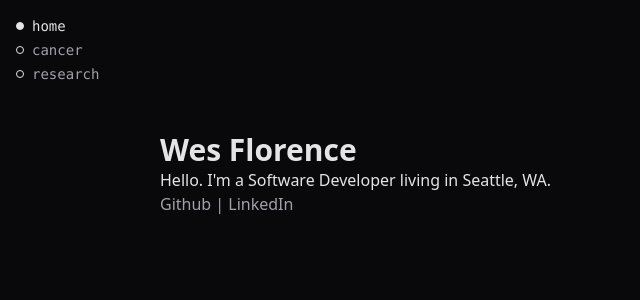
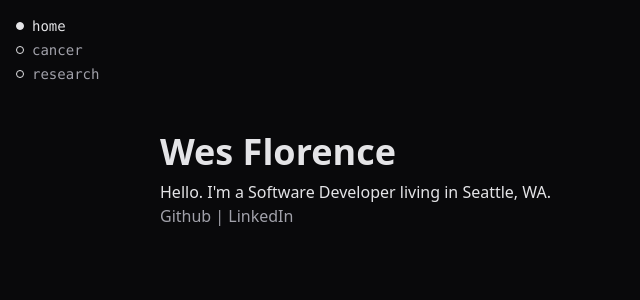
Before and after one commit to wesleyflorence/wesleyflorence.github.io, a SvelteKit app: page / in a window 1280 px wide. Shown: the top 300 px of the page, without its empty margins (0-640 px from the left). Built offline with nearby package versions, Linux system fonts and the light colour scheme.

Commit message:
Small styling change

```diff
--- a/src/routes/+page.svelte
+++ b/src/routes/+page.svelte
@@ -1,7 +1,7 @@
 <svelte:head>
   <title>wesflorence</title>
 </svelte:head>
-<h1 class="text-3xl font-bold">Wes Florence</h1>
+<h1 class="text-4xl font-bold mb-2">Wes Florence</h1>
 <p>Hello. I'm a Software Developer living in Seattle, WA.</p>
 <div class="text-zinc-400">
 <a href="https://github.com/wesleyflorence" class="hover:text-zinc-50">Github</a>
--- a/src/routes/cancer/+page.svelte
+++ b/src/routes/cancer/+page.svelte
@@ -1,7 +1,7 @@
 <svelte:head>
 	<title>wesflorence :: cancer db</title>
 </svelte:head>
-<h1 class="text-4xl font-bold mb-2">Cancer</h1>
+<h1 class="text-4xl font-bold">Cancer</h1>
 <p class="mb-5 font-mono">A dasboard for tracking health.</p>
 <p>On July 24, 2023 I was diagnosed with Stage 2B Nodular Sclerosing Hodgkin Lymphoma with a 15.7cm Anterior Mediastinal mass causing SVC compression. I began a chemotherapy of ABVD on August 21, 2023.</p>
 <p>Updates to come.</p>
--- a/src/routes/research/+page.svelte
+++ b/src/routes/research/+page.svelte
@@ -2,7 +2,7 @@
   <title>Wes Florence :: Research</title>
 </svelte:head>
 
-<h1 class="text-4xl font-bold mb-2">Research</h1>
+<h1 class="text-4xl font-bold">Research</h1>
 <p class="mb-5 font-mono">A repository for fragments of knowledge.</p>
 
 <ul class="list-disc">
```
